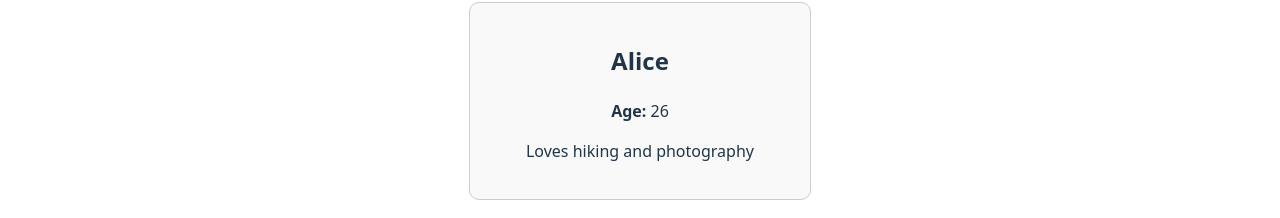
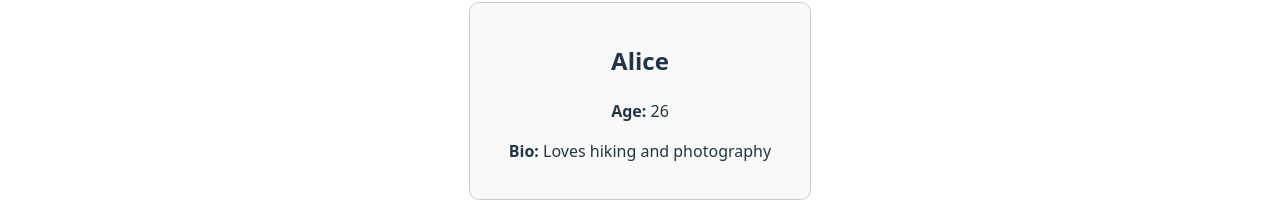
Before and after one commit to Lungelo957/alx-fe-reactjs, a React (Vite) app in the folder alx-react-app/: page / in a window 1280 px wide. Shown: the part 474-692 px from the top of the page. Built offline with nearby package versions, Linux system fonts and the light colour scheme.

Commit message:
i fixed the bio

```diff
--- a/alx-react-app/src/components/UserProfile.jsx
+++ b/alx-react-app/src/components/UserProfile.jsx
@@ -13,8 +13,8 @@ const UserProfile = (props) => {
       backgroundColor: '#f9f9f9'
     }}>
       <h2>{props.name}</h2>
-      <p><strong>Age:</strong> {props.age}</p>
-      <p>{props.bio}</p>
+      <p><strong>Age: </strong> {props.age}</p>
+      <p><strong>Bio:</strong> {props.bio}</p>
     </div>
   );
 };
```
